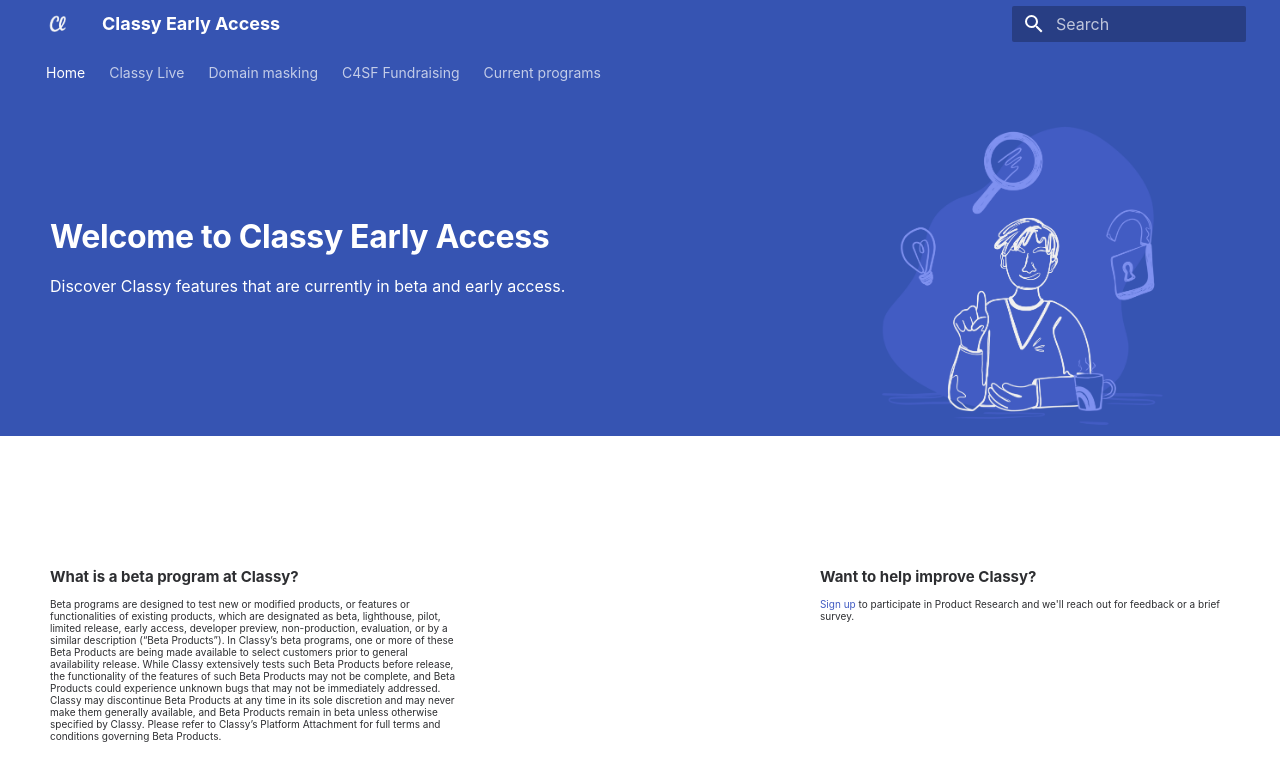
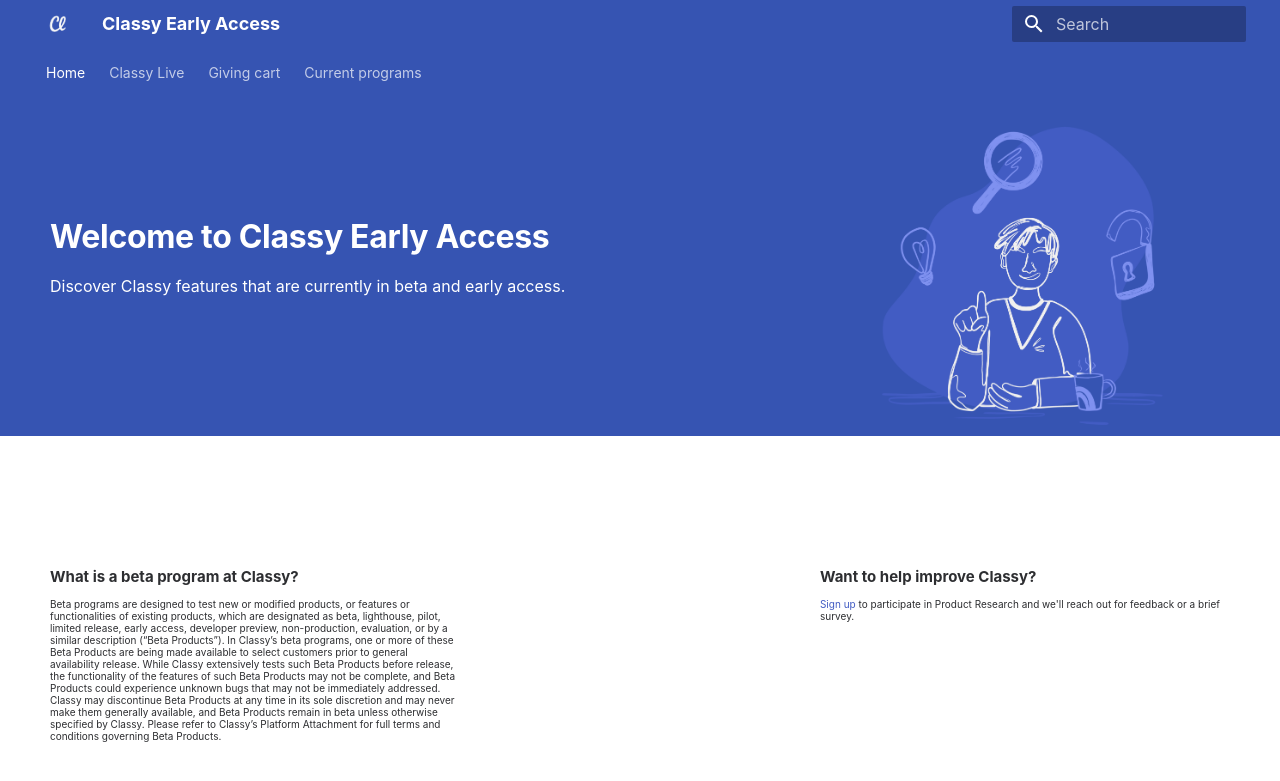
Before and after one commit to truj1ll0/mkdocs-help-center, an MkDocs documentation site: the page built from docs/index.md, in a window 1280 px wide and 900 px high. Shown: the top 781 px of the window. Built offline with MkDocs 1.6.1 and Material for MkDocs 9.7.7, drawn with Linux system fonts in a browser that asks for light colours; some web fonts are replaced.

Commit message:
Add giving cart and redirect released programs

```diff
--- a/mkdocs.yml
+++ b/mkdocs.yml
@@ -68,6 +68,8 @@
         "campaign-studio/getting-started/faq.md": "https://support.classy.org/s/article/intro-to-classy-studio"
         "campaign-studio/getting-started/intro-to-the-designer.md": "https://support.classy.org/s/article/classy-studio-designer"
         "campaign-studio/getting-started/email-studio.md": "https://support.classy.org/s/article/email-studio"
+        "domain-masking.md": "https://support.classy.org/s/article/how-to-set-up-domain-masking"
+        "classy-for-salesforce-fundraising.md": "https://support.classy.org/s/article/install-classy-for-salesforce-fundraising"
 
 extra:
   analytics:
@@ -85,6 +87,5 @@
       - Mobile app: classy-live/mobile-app.md
       - Card tokenization: classy-live/card-tokenization.md
       - Group registration: classy-live/group-registration.md
-  - Domain masking: domain-masking.md
-  - C4SF Fundraising: classy-for-salesforce-fundraising.md
+  - Giving cart: giving-cart.md
   - Current programs: beta-and-lighthouse/current-programs.md
```
